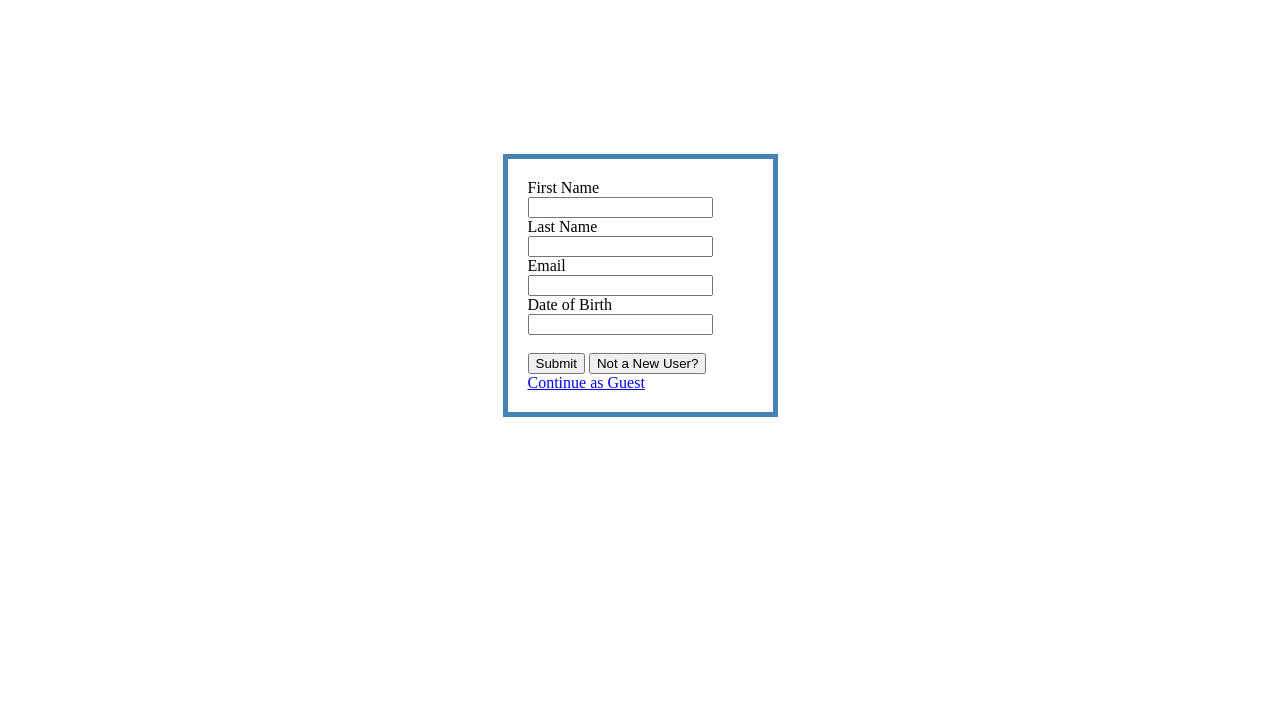
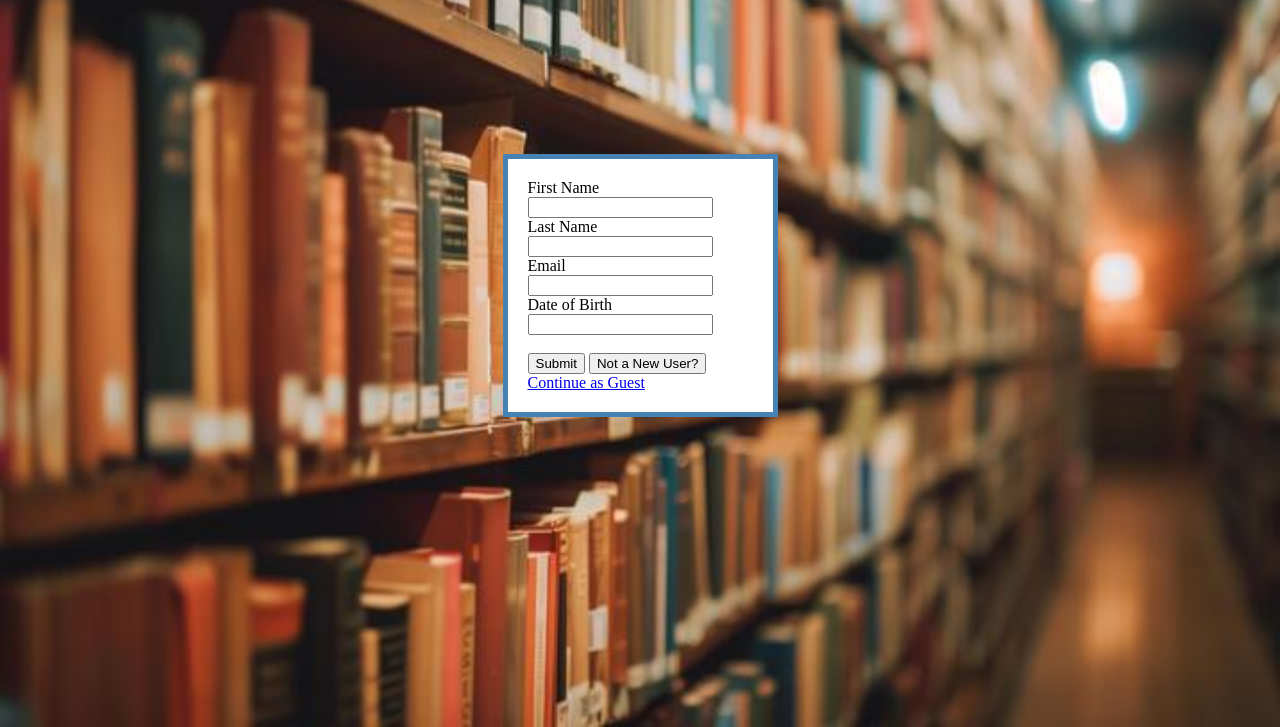
Before and after one commit to Mohamed-Elsayed-Hosni/Mohamed-Elsayed-Hosni.github.io, a plain HTML site: page index.html in a window 1280 px wide. Shown: the part 73-800 px from the top of the page. Drawn offline with Linux system fonts and the light colour scheme.

Commit message:
Update index.html

```diff
--- a/index.html
+++ b/index.html
@@ -18,7 +18,7 @@ form {
 }
 
 body{
-       background-image: url("/Assignment1/ECommerceAssignment/Banner.jpeg");
+       background-image: url("Banner.jpeg");
    background-repeat:no-repeat;
    background-size: 100% 100%;
     background-attachment: fixed;
```
